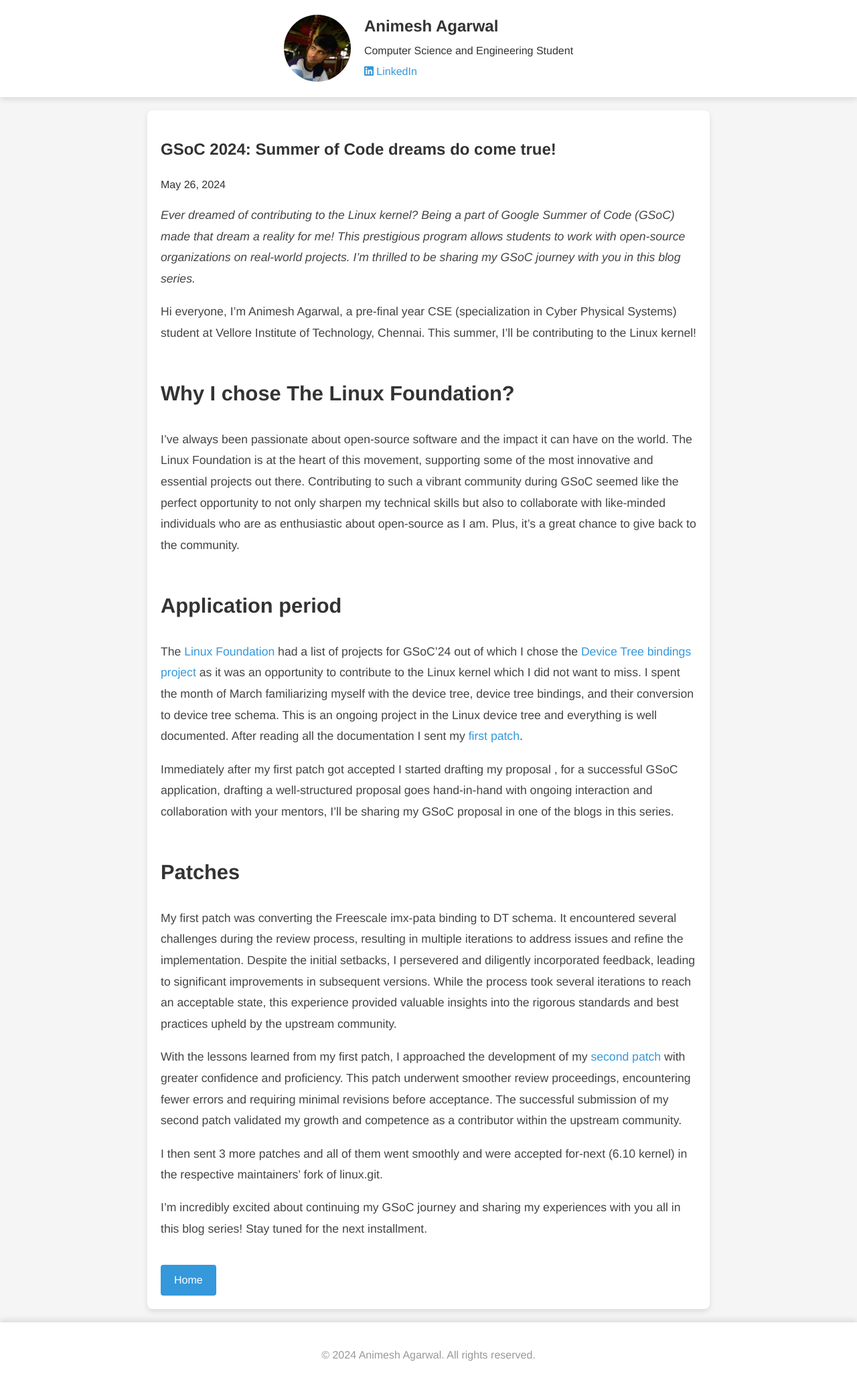
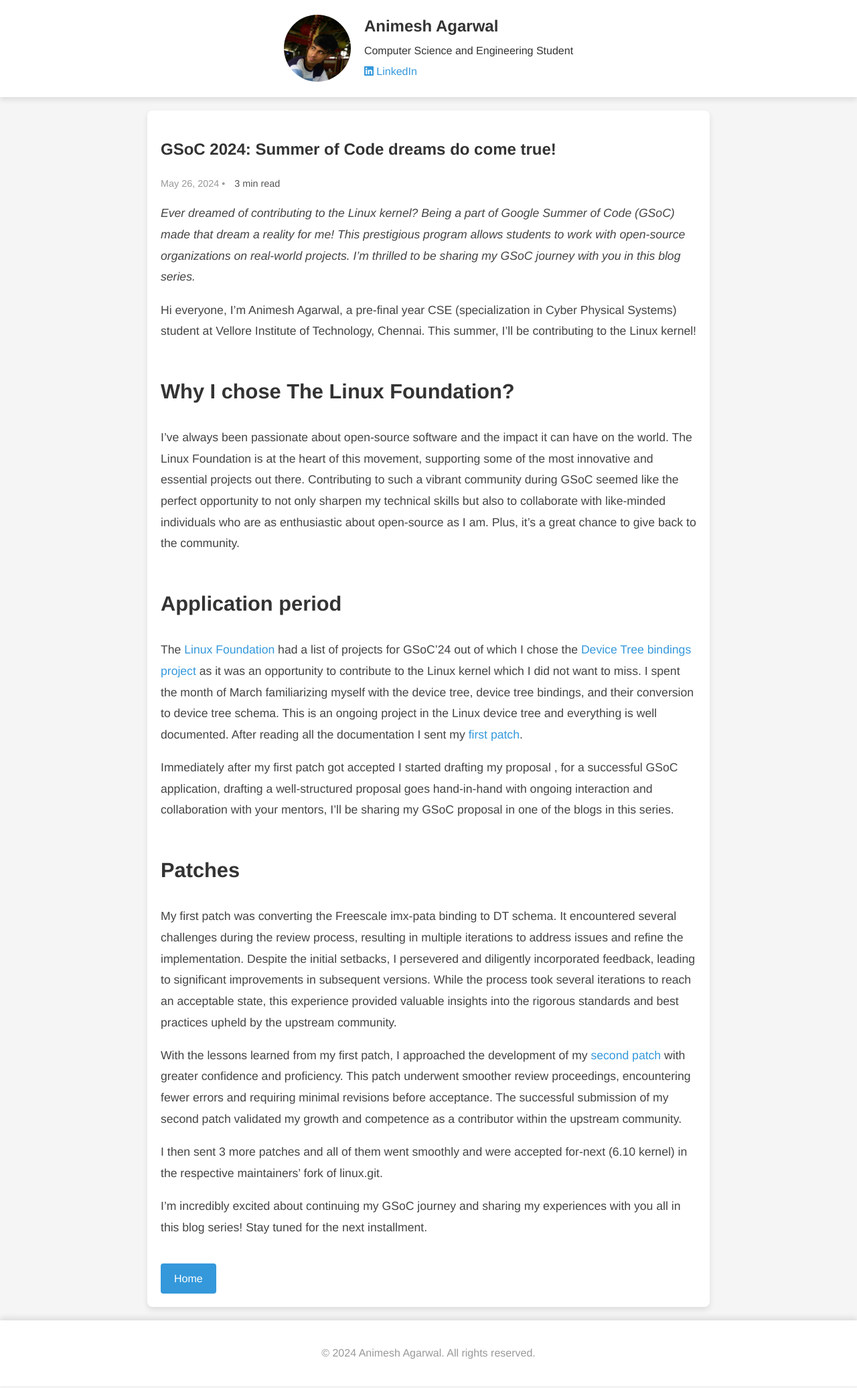
Before and after one commit to AnimeshAgarwal28/animeshagarwal28.github.io, a Jekyll site: the page built from _posts/2024-05-26-blog1.md, in a window 1280 px wide. Shown: the whole page at 67% size. Built offline with Jekyll 4.4.1, drawn with Linux system fonts in a browser that asks for light colours.

Commit message:
Added time to read

```diff
--- a/_layouts/default.html
+++ b/_layouts/default.html
@@ -26,5 +26,17 @@
       <p>&copy; 2024 Animesh Agarwal. All rights reserved.</p>
     </footer>
   </div>
+  <script>
+    document.addEventListener("DOMContentLoaded", function() {
+        var content = document.querySelector('.blog-content');
+        var wordsPerMinute = 238; // Adjust as needed
+        var text = content.innerText.trim();
+        var wordCount = text.split(/\s+/).length;
+        var timeToRead = Math.ceil(wordCount / wordsPerMinute);
+        var timeToReadElement = document.querySelector('.time-to-read');
+        timeToReadElement.innerText = timeToRead + " min read";
+    });
+</script>
+
 </body>
 </html>
--- a/_layouts/post.html
+++ b/_layouts/post.html
@@ -1,14 +1,13 @@
 ---
 layout: default
 ---
-
 <article class="post-content">
-  <h1>{{ page.title }}</h1>
-  <p class="blog-meta">{{ page.date | date: "%B %d, %Y" }}</p>
-  <div class="content blog-content">
-    {{ content }}
-  </div>
+    <h1>{{ page.title }}</h1>
+    <p class="blog-meta">{{ page.date | date: "%B %d, %Y" }} &bull; <span class="time-to-read"></span></p>
+    <div class="content blog-content">
+        {{ content }}
+    </div>
 </article>
 <div class="navigation">
-  <a class="home-button" href="{{ site.baseurl }}/">Home</a>
+    <a class="home-button" href="{{ site.baseurl }}/">Home</a>
 </div>
--- a/assets/css/style.css
+++ b/assets/css/style.css
@@ -1,4 +1,3 @@
-/* General styles */
 body {
     font-family: 'Helvetica Neue', Arial, sans-serif;
     color: #333;
@@ -17,7 +16,7 @@ body {
     flex-direction: column;
 }
 
-/* Header */
+
 header {
     text-align: center;
     padding: 20px 0;
@@ -61,7 +60,6 @@ header .profile-info a:hover {
     text-decoration: underline;
 }
 
-/* Container */
 .container {
     max-width: 800px;
     margin: 0 auto;
@@ -69,10 +67,10 @@ header .profile-info a:hover {
     background-color: #fff;
     box-shadow: 0 4px 8px rgba(0,0,0,0.1);
     border-radius: 8px;
-    margin-bottom: 20px; /* Added margin-bottom for space between content and footer */
+    margin-bottom: 20px;
 }
 
-/* Blog content */
+
 .blog-content {
     font-size: 1.1em;
     line-height: 1.8;
@@ -94,7 +92,7 @@ header .profile-info a:hover {
     text-decoration: underline;
 }
 
-/* Footer */
+
 footer {
     text-align: center;
     padding: 20px 0;
@@ -104,7 +102,7 @@ footer {
     color: #999;
 }
 
-/* Button */
+
 .button, .home-button {
     display: inline-block;
     padding: 10px 20px;
@@ -121,7 +119,6 @@ footer {
     background-color: #2980b9;
 }
 
-/* Post List */
 .post-list {
     list-style-type: none;
     padding: 0;
@@ -147,7 +144,6 @@ footer {
     text-decoration: underline;
 }
 
-/* Additional styling for better readability */
 .blog-content p {
     margin-bottom: 1em;
 }
@@ -165,6 +161,17 @@ footer {
     padding: 0.2em 0.4em;
     border-radius: 4px;
 }
+
+.blog-meta {
+    color: #999;
+    font-size: 0.9em;
+}
+
+.time-to-read {
+    margin-left: 10px;
+    color: #555;
+}
+
 
 /* Responsive adjustments */
 @media (max-width: 600px) {
```
